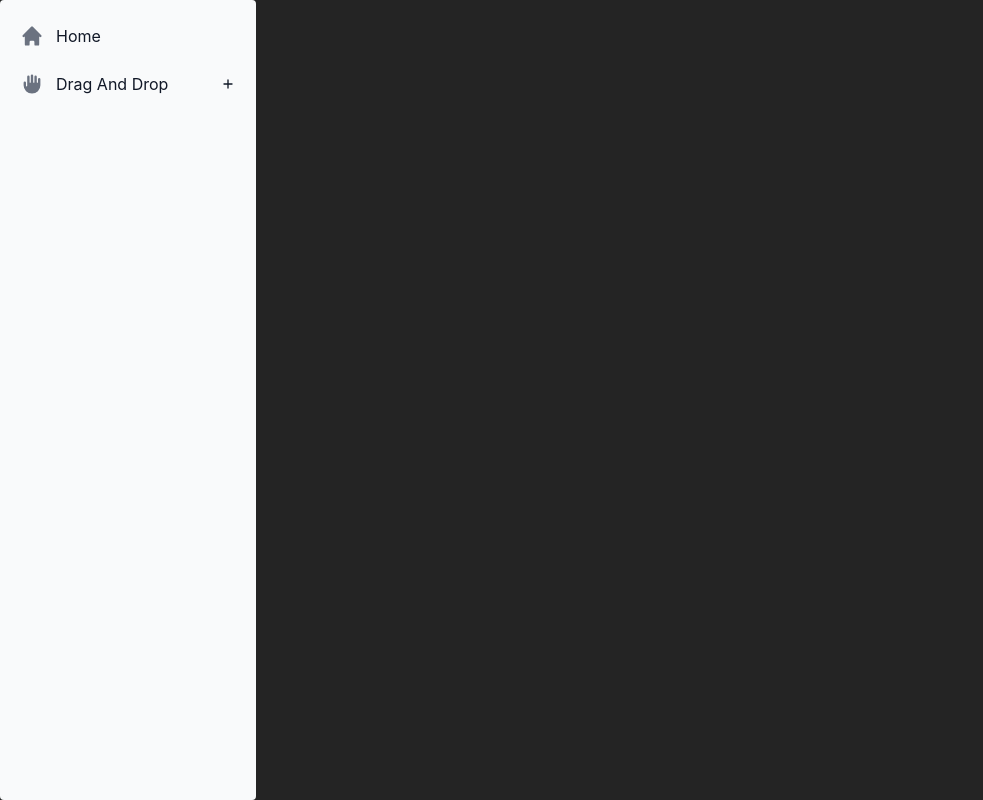
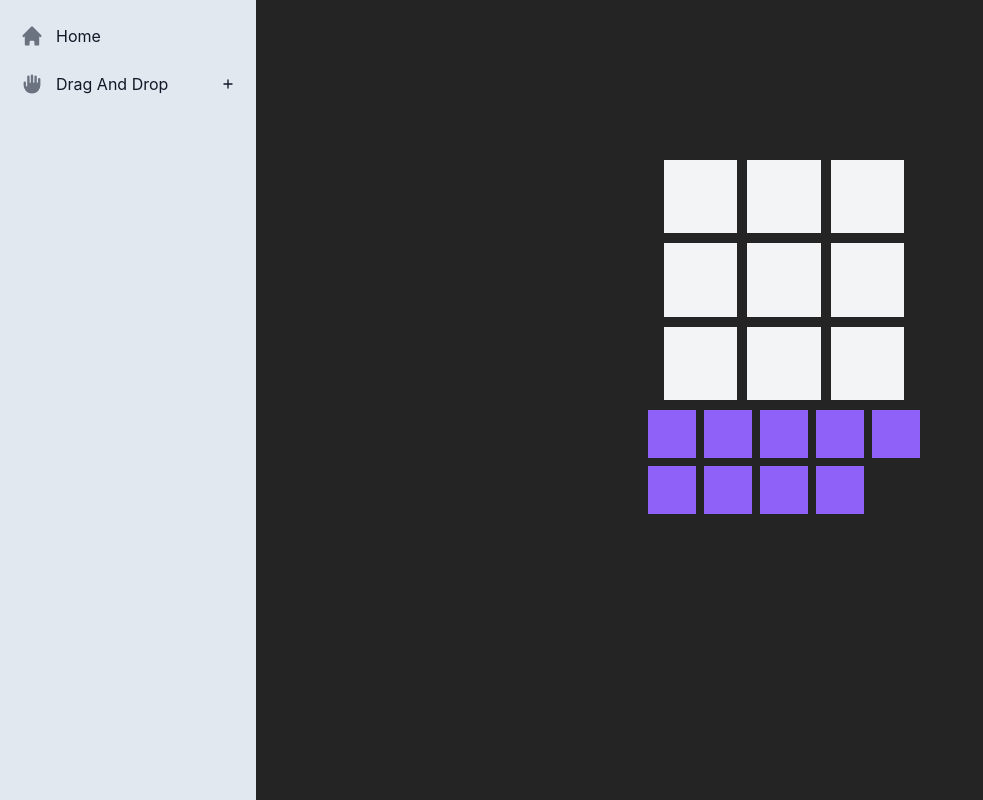
Before and after one commit to Deg42/vite-react-shell, a React (Vite) app: page /Grid3X3 in a window 1280 px wide. Shown: the whole page, without its empty margins (0-983 px from the left). Built offline with nearby package versions, Linux system fonts and the light colour scheme.

Commit message:
🔲 Added Grid 3 x 3 element

```diff
--- a/index.html
+++ b/index.html
@@ -2,7 +2,7 @@
 <html lang="en">
   <head>
     <meta charset="UTF-8" />
-    <link rel="icon" type="image/svg+xml" href="/vite.svg" />
+    <link rel="icon" type="image/svg+xml" href="/src/assets/vite.svg" />
     <meta name="viewport" content="width=device-width, initial-scale=1.0" />
     <title>React Shell</title>
   </head>
--- a/src/App.tsx
+++ b/src/App.tsx
@@ -1,6 +1,6 @@
 import { Route, Routes } from 'react-router-dom';
 import './App.css';
-import Grid3X3 from './DragAndDrop/Grid3X3';
+import Grid3X3 from './DragAndDrop/Grid3X3/Grid3X3';
 import Home from './Home';
 import Layout from './Layout';
 
--- a/src/DragAndDrop/Grid3X3.tsx
+++ /dev/null
@@ -1,7 +0,0 @@
-export default function Grid3X3() {
-    return (
-        <h1 className="text-3xl font-bold underline">
-            HEY!!!
-        </h1>
-    );
-}
--- /dev/null
+++ b/src/DragAndDrop/Grid3X3/DraggableItem.tsx
@@ -0,0 +1,20 @@
+interface DraggableItemProps {
+    id: string;
+    isDroppedInContainer: boolean;
+}
+
+const DraggableItem: React.FC<DraggableItemProps> = ({ id, isDroppedInContainer }) => {
+
+    const handleDragStart = (event: React.DragEvent<HTMLDivElement>) => {
+        event.dataTransfer.setData('id', (event.target as HTMLDivElement).id);
+    }
+
+    return (<div
+        className={`bg-purple-500 w-12 h-12 m-1 cursor-pointer ${isDroppedInContainer ? 'absolute top-0 bottom-0 left-0 right-0 m-auto' : ''}`}
+        id={id}
+        draggable="true"
+        onDragStart={handleDragStart}
+    />)
+}
+
+export default DraggableItem;
--- /dev/null
+++ b/src/DragAndDrop/Grid3X3/Grid3X3.tsx
@@ -0,0 +1,37 @@
+import { useState } from 'react';
+import DraggableItem from "./DraggableItem";
+import GridContainer from "./GridContainer";
+
+const Grid3X3 = () => {
+    const itemContainers = ['container1', 'container2', 'container3', 'container4', 'container5', 'container6', 'container7', 'container8', 'container9'];
+    const draggableItems = ['item1', 'item2', 'item3', 'item4', 'item5', 'item6', 'item7', 'item8', 'item9'];
+
+    const [droppedItem, setDroppedItem] = useState<{ [key: string]: boolean }>({});
+
+    const handleItemDrop = (itemId: string) => {
+        setDroppedItem(prevState => ({
+            ...prevState,
+            [itemId]: true,
+        }));
+    }
+
+    return (
+        <main className="flex flex-col items-center mt-40">
+            <section className="grid grid-cols-3 w-60 h-60 gap-2.5">
+                {itemContainers.map((container, index) => (
+                    <GridContainer id={container} key={index}
+                        onItemDrop={handleItemDrop}
+                    />
+                ))}
+            </section>
+
+            <section className="grid grid-cols-5 p-1.5">
+                {draggableItems.map((item, index) => (
+                    <DraggableItem id={item} key={index} isDroppedInContainer={droppedItem[item] || false} />
+                ))}
+            </section>
+        </main>
+    );
+}
+
+export default Grid3X3;
--- /dev/null
+++ b/src/DragAndDrop/Grid3X3/GridContainer.tsx
@@ -0,0 +1,28 @@
+interface GridContainerProps {
+    id: string;
+    onItemDrop: (id: string, targetId: string) => void;
+}
+
+const GridContainer: React.FC<GridContainerProps> = ({ id, onItemDrop }) => {
+
+    const handleDragOver = (event: React.DragEvent<HTMLDivElement>) => {
+        event.preventDefault();
+    }
+
+    const handleDrop = (event: React.DragEvent<HTMLDivElement>) => {
+        event.preventDefault();
+        const draggedElementId = event.dataTransfer.getData('id');
+        (event.target as HTMLDivElement).appendChild(document.getElementById(draggedElementId)!);
+        onItemDrop(draggedElementId, id);
+    };
+
+    return (
+        <div
+            id={id}
+            className="bg-gray-100 w-full h-full relative"
+            onDragOver={handleDragOver}
+            onDrop={handleDrop}
+        />)
+}
+
+export default GridContainer;
--- a/src/Home.tsx
+++ b/src/Home.tsx
@@ -6,7 +6,7 @@ import viteLogo from './assets/vite.svg';
 export default function Home() {
     const [count, setCount] = useState(0)
     return (
-        <div className="flex flex-col text-center my-40">
+        <main className="flex flex-col text-center mt-40">
             <div className="flex justify-center">
                 <a href="https://vitejs.dev" target="_blank">
                     <img src={viteLogo} className="logo" alt="Vite logo" />
@@ -27,6 +27,6 @@ export default function Home() {
             <p className="text-gray-500">
                 Click on the Vite and React logos to learn more
             </p>
-        </div>
+        </main>
     );
 }
--- a/src/Layout.tsx
+++ b/src/Layout.tsx
@@ -1,12 +1,28 @@
-import { Sidebar } from 'flowbite-react';
+import { CustomFlowbiteTheme, Sidebar } from 'flowbite-react';
 import { HiHand, HiHome, HiOutlineMinusSm, HiOutlinePlusSm, HiViewGrid } from 'react-icons/hi';
 import { Link, Outlet, useLocation } from 'react-router-dom';
 import { twMerge } from 'tailwind-merge';
 
 export default function Layout() {
+
+  const customTheme: CustomFlowbiteTheme["sidebar"] = {
+    "root": {
+      "base": "h-full fixed top-0 left-0 z-40 w-64 transition-transform -translate-x-full sm:translate-x-0",
+      "inner": "h-full overflow-y-auto overflow-x-hidden rounded-none bg-slate-200 px-3 py-4 dark:bg-gray-800"
+    },
+    "item": {
+      "base": "flex items-center justify-center rounded-lg p-2 text-base font-normal text-gray-900 hover:bg-slate-400 dark:text-white dark:hover:bg-gray-700",
+      "active": "bg-slate-300 dark:bg-gray-700",
+    },
+    "collapse": {
+      "button": "group flex w-full items-center rounded-lg p-2 text-base font-normal text-gray-900 transition duration-75 hover:bg-slate-400 dark:text-white dark:hover:bg-gray-700",
+    }
+  }
+
+
   return (
     <>
-      <Sidebar id="sidebar" aria-label="Sidebar" className="fixed top-0 left-0 z-40 w-64 transition-transform -translate-x-full sm:translate-x-0">
+      <Sidebar theme={customTheme} id="sidebar" aria-label="Sidebar">
         <Sidebar.Items>
           <Sidebar.ItemGroup>
             <Link to="/">
@@ -27,7 +43,7 @@ export default function Layout() {
         </Sidebar.Items>
       </Sidebar>
 
-      <div className="h-full mx-auto my-4 max-w-screen-xl">
+      <div className="h-full ml-8 md:ml-72 my-4 max-w-screen-xl">
         <Outlet />
       </div>
     </>
```
